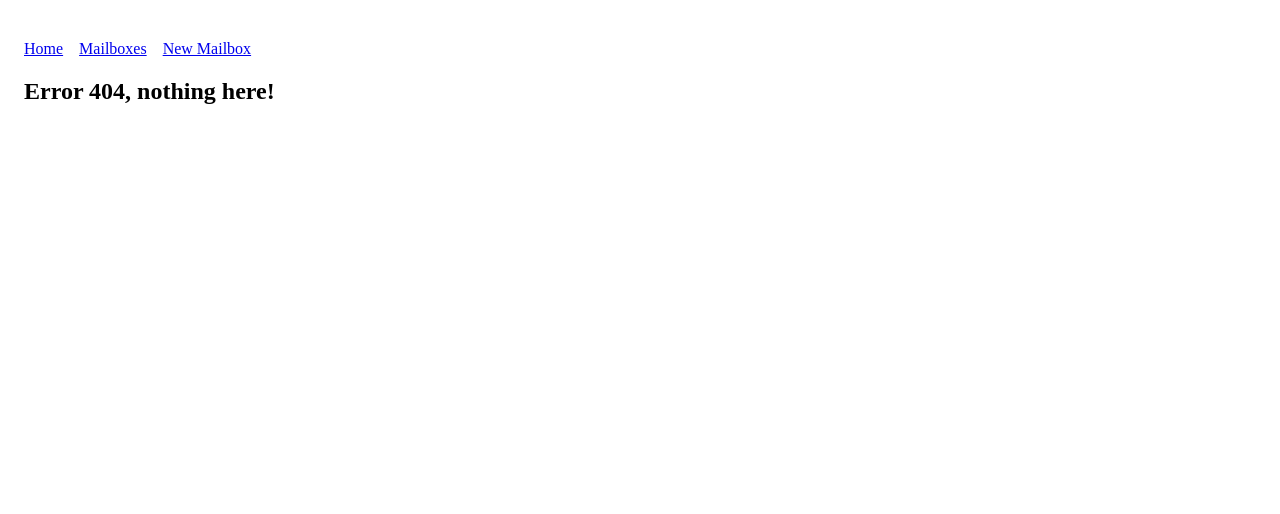
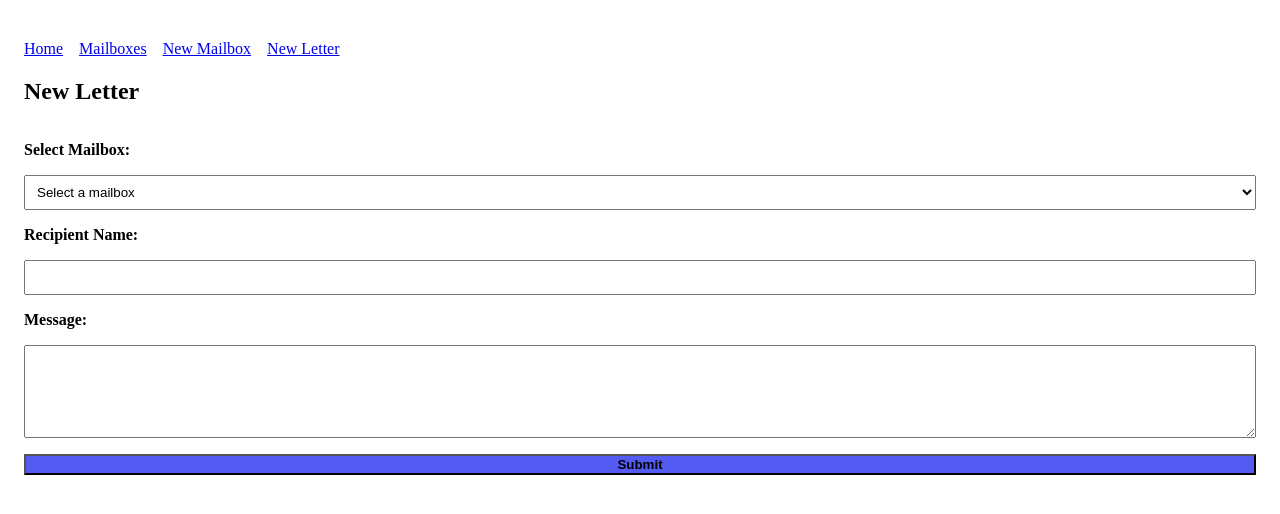
Before and after one commit to Ali-Hassan-2000/react-router-dom-lab, a React (Vite) app: page /new-letter in a window 1280 px wide. Before the commit this address had no page. Shown: the top 514 px of the page. Built offline with nearby package versions, Linux system fonts and the light colour scheme.

Commit message:
add LetterForm comp.

```diff
--- a/src/App.jsx
+++ b/src/App.jsx
@@ -4,6 +4,8 @@ import MailboxList from "./components/MailboxList/MailboxList.jsx";
 import MailboxForm from "./components/MailboxForm/MailboxForm.jsx";
 import MailboxDetails from "./components/MailboxDetails/MailboxDetails.jsx";
 import { useState } from 'react';
+import './index.css';
+import LetterForm from "./components/LetterForm/LetterForm.jsx";
 
 const App = () => {
 
@@ -14,6 +16,12 @@ const App = () => {
     setMailboxes([...mailboxes, addBoxData]);
   };
 
+  const [letters, setLetters] = useState([]);
+
+  const addLetter = (addLetterData) => {
+    setLetters([...letters, addLetterData]);
+  };
+
   return (
     <>
       <NavBar />
@@ -22,7 +30,12 @@ const App = () => {
         <Route path="/" element={<h1>Post Office</h1>} />
         <Route path="/mailboxes" element={<MailboxList mailboxes={mailboxes}/>} />
         <Route path="/new-mailbox" element={<MailboxForm addBox={addBox}/>} />
-        <Route path="/mailboxes/:mailboxId" element={<MailboxDetails mailboxes={mailboxes}/>} />
+        <Route path="/mailboxes/:mailboxId" element={<MailboxDetails mailboxes={mailboxes} letters={letters}/> } />
+
+        <Route path="/new-letter" element={<LetterForm
+          addLetter={addLetter}
+          mailboxes={mailboxes} />}
+        />
 
         <Route path="*" element={<h2>Error 404, nothing here!</h2>} />
       </Routes>
--- /dev/null
+++ b/src/components/LetterForm/LetterForm.jsx
@@ -0,0 +1,77 @@
+// work as redirect
+import { useNavigate } from 'react-router';
+import { useState } from 'react';
+
+
+const LetterForm = (props) => {
+
+  const initialState = {
+    recipient: '',
+    message: '',
+  };
+
+  const [formData, setFormData] = useState(initialState);
+
+  const navigate = useNavigate();
+
+  const handleSubmit = (evt) => {
+    evt.preventDefault();
+
+    props.addLetter(formData);
+    console.log(formData)
+    setFormData(initialState);
+
+    navigate(`/mailboxes/${formData.mailboxId}`);
+  };
+
+  const handleChange = ({ target }) => {
+    setFormData({ ...formData, [target.name]: target.value });
+  };
+
+  return (
+    <main>
+      <h2>New Letter</h2>
+      <form onSubmit={handleSubmit}>
+        <label htmlFor="mailboxId">Select Mailbox:</label>
+        <select
+          id="mailboxId"
+          name="mailboxId"
+          value={formData.mailboxId}
+          onChange={handleChange}
+          required
+        >
+            <option value="">Select a mailbox</option>
+            {props.mailboxes.map(mailbox => (
+                <option key={mailbox._id} value={mailbox._id}>
+                    mailbox {mailbox._id}
+                </option>
+            ))}
+        </select>
+
+        <label htmlFor="recipient">Recipient Name:</label>
+        <input
+          type="text"
+          id="recipient"
+          name="recipient"
+          value={formData.recipient}
+          onChange={handleChange}
+          required
+        />
+
+        <label htmlFor="message">Message:</label>
+        <textarea
+          id="message"
+          name="message"
+          value={formData.message}
+          onChange={handleChange}
+          rows="5"
+          required
+        />
+
+        <button type="submit">Submit</button>
+      </form>
+    </main>
+  );
+};
+
+export default LetterForm;
--- a/src/components/MailboxDetails/MailboxDetails.jsx
+++ b/src/components/MailboxDetails/MailboxDetails.jsx
@@ -5,16 +5,35 @@ const MailboxDetails = (props) => {
     const { mailboxId } = useParams();
 
     const singleMailbox = props.mailboxes.find((box) => (
-        box._id === Number(mailboxId)
+      box._id === Number(mailboxId)
+    ));
+
+    const selectedLetters = props.letters.filter((letter) => (
+      letter.mailboxId === mailboxId
     ));
 
   return (
     <>
+      <h2>Mailbox {mailboxId}</h2>
       <h2>Details</h2>
       <ul>
         <li>Box holder: {singleMailbox.boxOwner}</li>
         <li>Box Size: {singleMailbox.boxSize}</li>
       </ul>
+
+      <h3>Letters:</h3>
+      {selectedLetters.length === 0 ? (
+        <p>No letters in this mailbox yet.</p>
+      ) : (
+        <div className="letters-container">
+          {selectedLetters.map(letter => (
+            <div key={letter.mailboxId + letter.recipient} className="letter-card">
+              <p><strong>To: {letter.recipient}</strong></p>
+              <p>{letter.message}</p>
+            </div>
+          ))}
+        </div>
+      )}
     </>
   );
 };
--- a/src/components/MailboxForm/MailboxForm.jsx
+++ b/src/components/MailboxForm/MailboxForm.jsx
@@ -18,6 +18,7 @@ const MailboxForm = (props) => {
     evt.preventDefault();
 
     props.addBox(formData);
+    console.log(formData)
     setFormData(initialState); // after navigate we can remove this line
 
     navigate('/mailboxes');
--- a/src/components/NavBar/NavBar.jsx
+++ b/src/components/NavBar/NavBar.jsx
@@ -7,6 +7,7 @@ const NavBar = () => {
         <li> <Link to='/'>Home</Link> </li>
         <li> <Link to='/mailboxes'>Mailboxes</Link> </li>
         <li> <Link to="/new-mailbox">New Mailbox</Link> </li>
+        <li> <Link to="/new-letter">New Letter</Link> </li>
       </ul>
     </nav>
   );
--- a/src/index.css
+++ b/src/index.css
@@ -1,5 +1,3 @@
-/* src/index.css */
-
 body {
   padding: 16px;
   display: flex;
```
